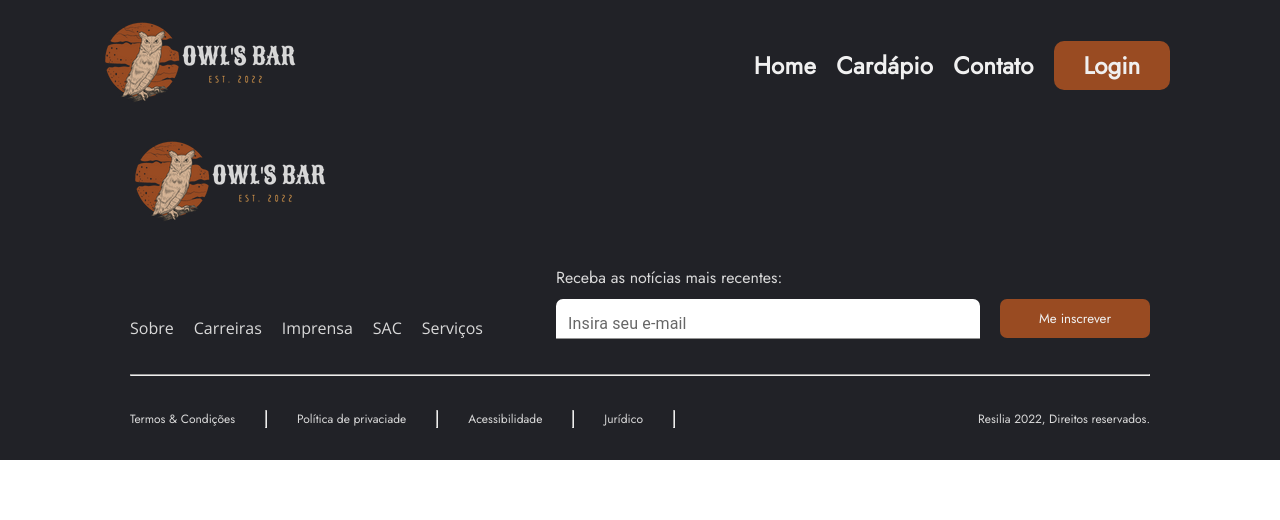
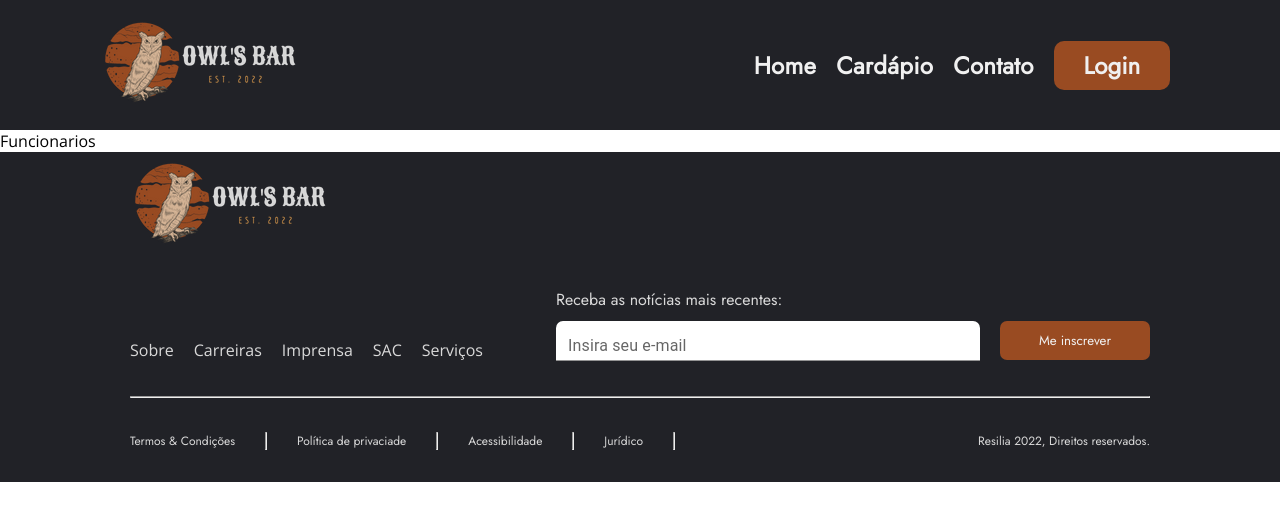
Before and after one commit to Digoassun/owlsBar, a React (Vite) app: page /funcionarios in a window 1280 px wide. Shown: the top 520 px of the page. Built offline with nearby package versions, Linux system fonts and the light colour scheme; a web font is replaced by a local one.

Commit message:
Criada página de Funcionarios

```diff
--- /dev/null
+++ b/src/pages/Funcionarios/Funcionarios.jsx
@@ -0,0 +1,9 @@
+import React from 'react'
+
+const Funcionarios = () => {
+  return (
+    <div>Funcionarios</div>
+  )
+}
+
+export default Funcionarios
--- a/src/routes.jsx
+++ b/src/routes.jsx
@@ -7,6 +7,7 @@ import Cadastro from './pages/Cadastro/Cadastro';
 import Cardapio from "./pages/Cardarpio/Cardapio";
 import Contato from './pages/Contato/Contato';
 import Edit from "./pages/Edit/Edit";
+import Funcionarios from './pages/Funcionarios/Funcionarios';
 import Home from "./pages/Home/Home";
 import Login from './pages/Login/Login';
 import { GlobalStyle } from "./styles/globalStyles";
@@ -27,6 +28,7 @@ const Routes = () => {
               <Route path='/login' element={<Login />} />
               <Route path='/contato' element={<Contato />} />
               <Route path='/cadastro' element={<Cadastro/>} />
+              <Route path='/funcionarios' element={<Funcionarios/>} />
             </Switcher>
             <Footer />
           </BrowserRouter>
```
